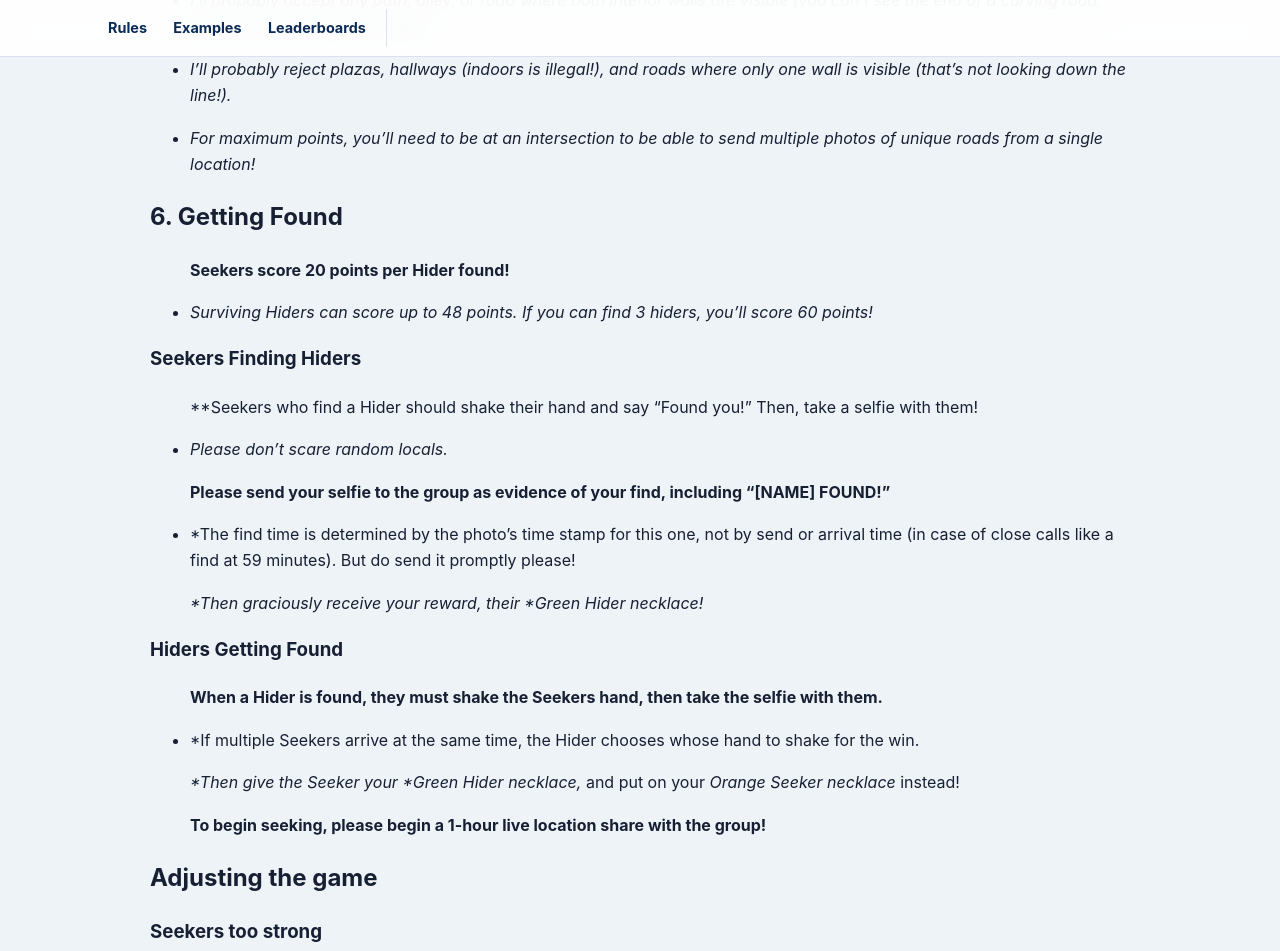
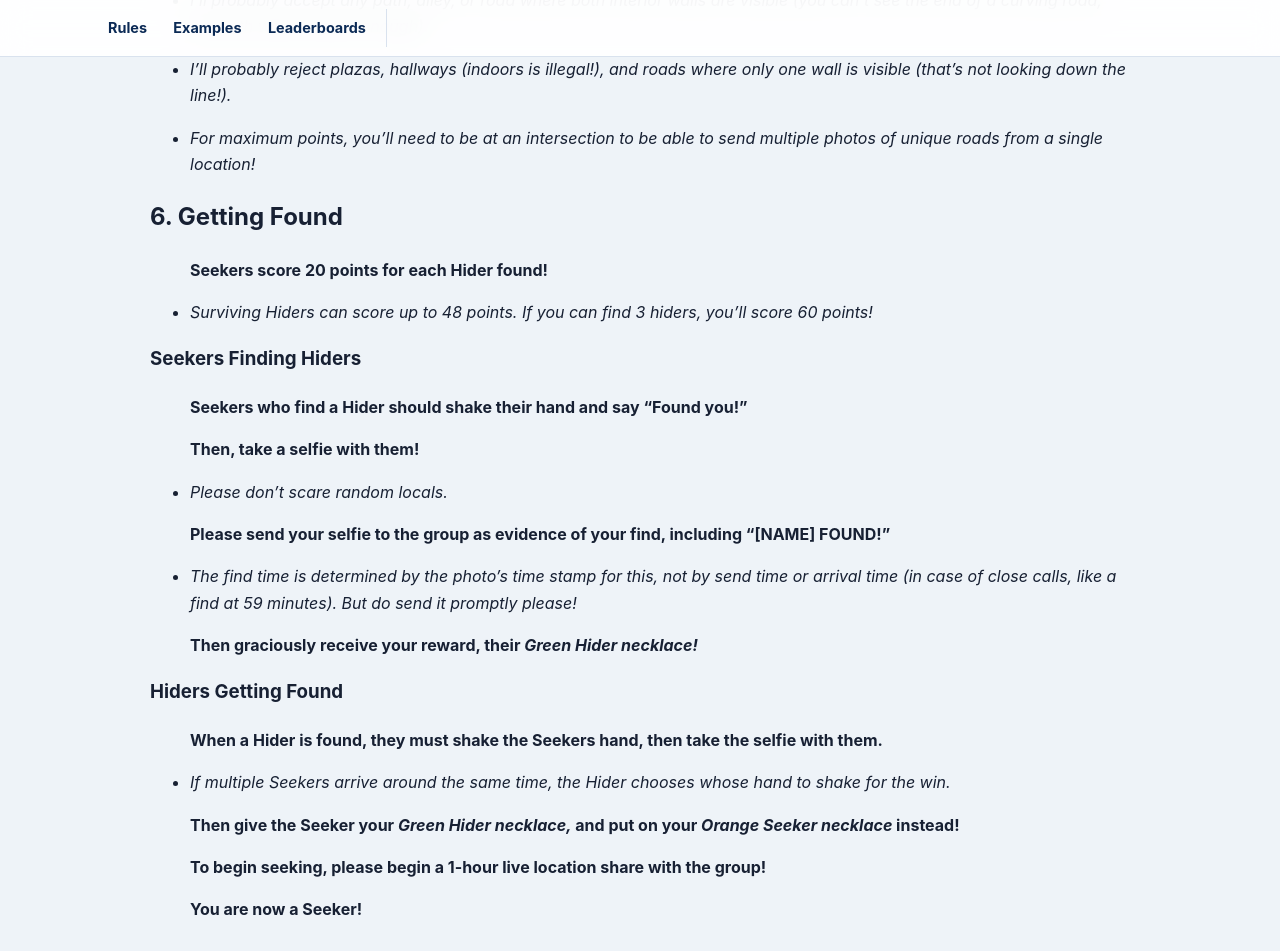
Before and after one commit to mmaxin/hide-and-seek-game, a Jekyll site: the page built from rules.md, in a window 1280 px wide and 1400 px high, scrolled down 5407 px. Shown: the top 951 px of the window. Built offline with Jekyll 4.4.1, drawn with Linux system fonts in a browser that asks for light colours; our own code applies the rules of GitHub Pages for plain Markdown files; some of the changed text lies outside the part shown.

Commit message:
Update rules.md

```diff
--- a/rules.md
+++ b/rules.md
@@ -364,7 +364,7 @@ and may not watch, follow, or track Hiders. < Optimistic lol.
 ## 6. Getting Found
 {: #finds }
 
-> **Seekers score 20 points per Hider found!**
+> **Seekers score 20 points for each Hider found!**
 
 - *Surviving Hiders can score up to 48 points. If you can find 3 hiders, you'll score 60 points!*
 
@@ -374,25 +374,29 @@ and may not watch, follow, or track Hiders. < Optimistic lol.
 - A **Seeker** makes a valid find by reaching the **Hider** first, getting within about three metres, clearly identifying the **Hider**, and saying:
 {% endcomment %}
 
-> **Seekers who find a Hider should shake their hand and say “Found you!” Then, take a selfie with them!
+> **Seekers who find a Hider should shake their hand and say “Found you!”**
+>
+> **Then, take a selfie with them!**
 
 - *Please don't scare random locals.*
 
 > **Please send your selfie to the group as evidence of your find, including "[NAME] FOUND!"**
 
-- *The find time is determined by the photo's time stamp for this one, not by send or arrival time (in case of close calls like a find at 59 minutes). But do send it promptly please!
+- *The find time is determined by the photo's time stamp for this, not by send time or arrival time (in case of close calls, like a find at 59 minutes). But do send it promptly please!*
 
-> **Then graciously receive your reward, their *Green Hider necklace!*
+> **Then graciously receive your reward, their *Green Hider necklace!***
 
 ### Hiders Getting Found
 
 > **When a Hider is found, they must shake the Seekers hand, then take the selfie with them.**
 
-- *If multiple Seekers arrive at the same time, the Hider chooses whose hand to shake for the win.
+- *If multiple Seekers arrive around the same time, the Hider chooses whose hand to shake for the win.*
 
-> **Then give the Seeker your *Green Hider necklace,* and put on your *Orange Seeker necklace* instead!
+> **Then give the Seeker your *Green Hider necklace,* and put on your *Orange Seeker necklace* instead!**
 
 > **To begin seeking, please begin a 1-hour live location share with the group!**
+>
+> **You are now a Seeker!**
 
 
 {% comment %}
@@ -468,7 +472,6 @@ Hider: [Name]
 - The Organizer has final say on rulings and scoring.
 - At 2:00, the game ends immediately. No late finds count.
 
-{% endcomment %}
 
 ## Adjusting the game
 ### Seekers too strong
@@ -477,6 +480,7 @@ Hider: [Name]
 ### Hiders too strong
 - Reduce Reposition window from 3 minutes to 1 minute. Avoid reducing to 0 minutes, to prevent new Seekers from immediately catching nearby Hiders.
 
+{% endcomment %}
 
 ## Game map & zones
 {: #map }
@@ -490,10 +494,10 @@ The live game map will continue to be updated as zones are added. For now, **Ent
 <a class="button map-button" href="https://www.google.com/maps/d/viewer?mid=1K333qr3YPDbJbKSe0Sf76sPG-eI42dM&amp;usp=sharing" target="_blank" rel="noopener">Open the live game map →</a>
 
 
+{% comment %}
 ## FAQ & Examples
 
 
-{% comment %}
 ## Draft section (hidden)
 
 Keep future rule text inside this block while it is not ready for players. Delete the opening and closing comment tags when the section is ready to publish, then give its heading a unique anchor.
```
